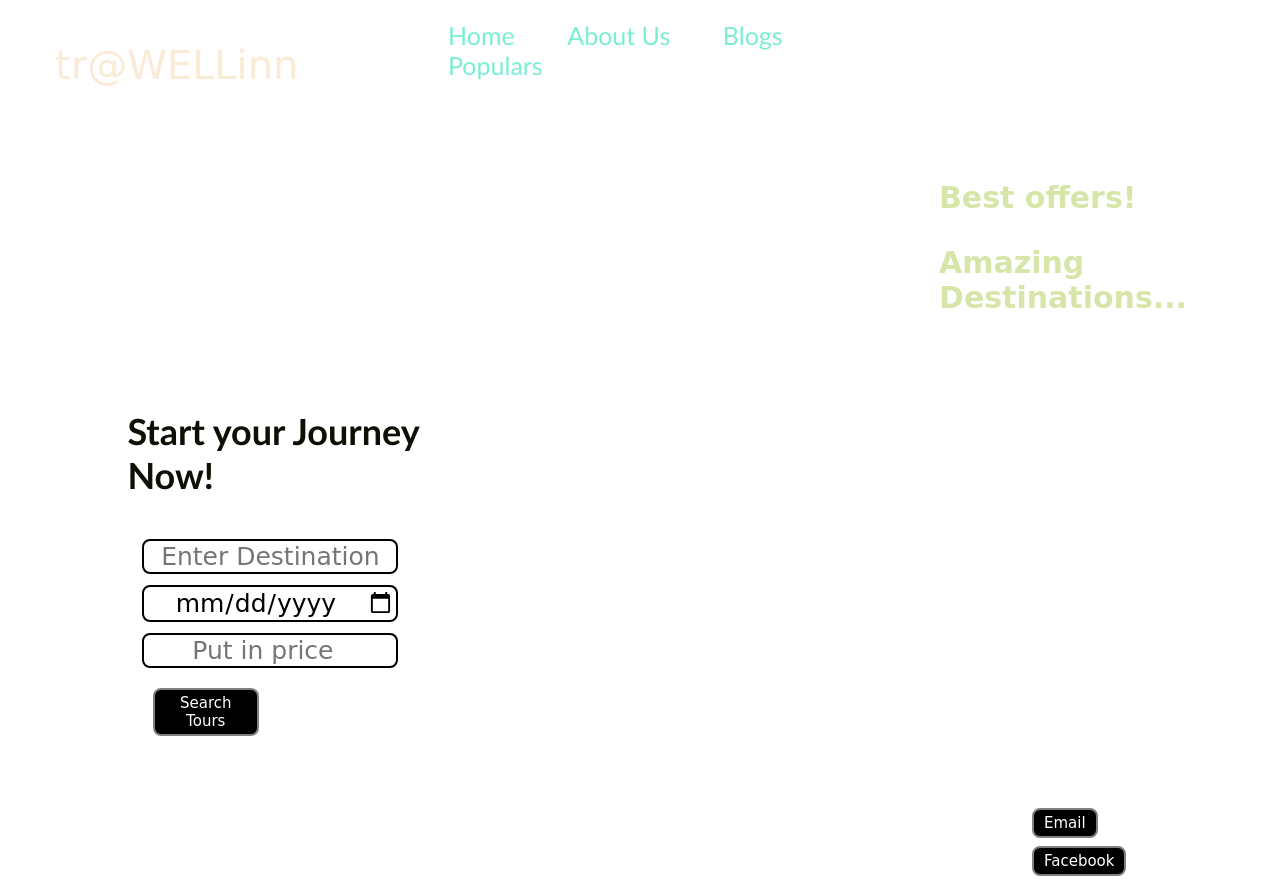
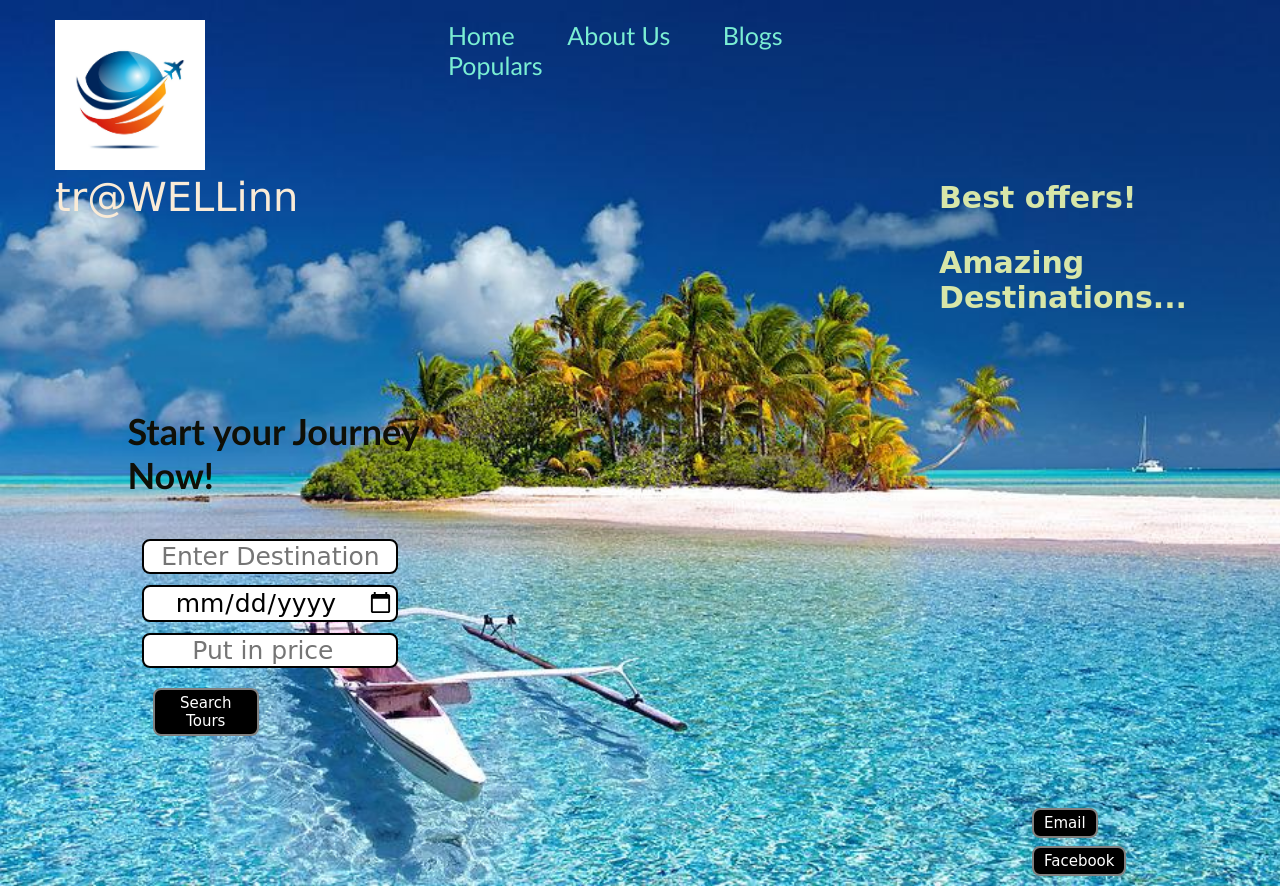
Before and after one commit to rishabhkumar99/travel-website, a plain HTML site: page index.html in a window 1280 px wide. Drawn offline with Linux system fonts and the light colour scheme; a web font is replaced by a local one.

Commit message:
Update index.html

```diff
--- a/index.html
+++ b/index.html
@@ -14,7 +14,7 @@
             color: rgb(15, 15, 6);
             margin: 0px;
             padding: 0px;
-            background: url("img/bg.jpg");
+            background: url("bg.jpg");
 
             background-size: cover;
             background-repeat: no-repeat;
@@ -174,7 +174,7 @@
 <body>
     <header class="header">
         <div class="first">
-            <img src="img/logo.jpg" alt="" />
+            <img src="logo.jpg" alt="" />
             <div>tr@WELLinn</div>
         </div>
 
```
